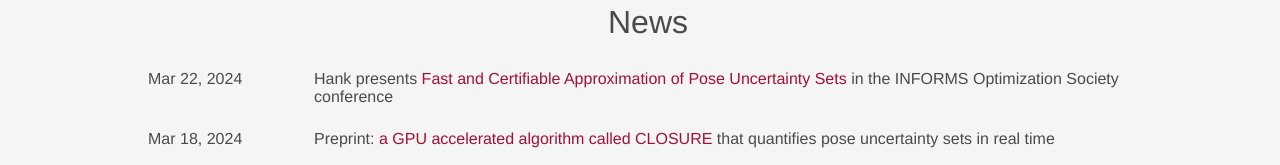
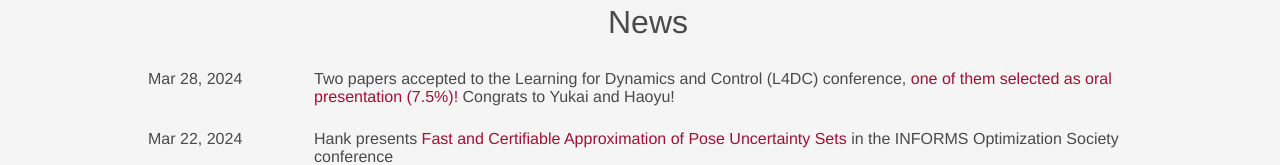
Before and after one commit to ComputationalRobotics/ComputationalRobotics.github.io, a React (Create React App) app: page / in a window 1280 px wide. Shown: the part 487-652 px from the top of the page. Built offline with nearby package versions, Linux system fonts and the light colour scheme.

Commit message:
update hugo

```diff
--- a/src/components/HomePage/RecentNews.js
+++ b/src/components/HomePage/RecentNews.js
@@ -4,6 +4,13 @@ import './RecentNews.css';
 // If you want to add to the news, just create dictionaries with keys 'date' (string), and 'content' (array of dictionaries).
 // If you want to add hyperlinks, just create dictionary with keys 'text' and 'link', otherwise just create text.
 const newsItems = [
+    {
+    date: 'Mar 28, 2024',
+    content: [
+      { text: 'Two papers accepted to the Learning for Dynamics and Control (L4DC) conference, '},
+      { text: 'one of them selected as oral presentation (7.5%)!', link: 'https://arxiv.org/pdf/2311.15962.pdf'},
+      { text: ' Congrats to Yukai and Haoyu!'}
+    ],},
     {
     date: 'Mar 22, 2024',
     content: [
```
Also changed, not shown: 9 other files (tests, documents, lock files or other folders).
